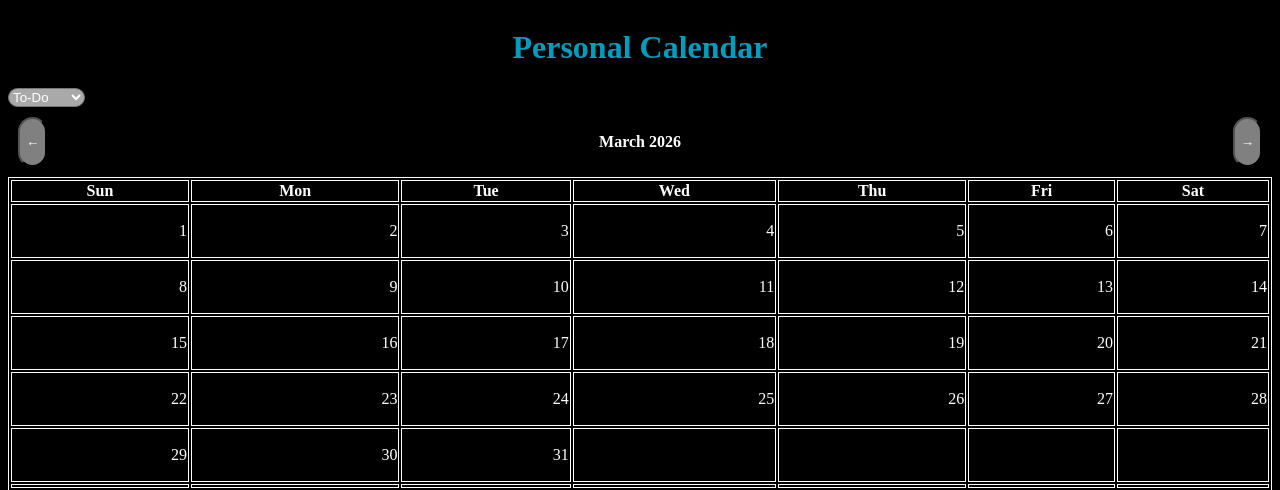
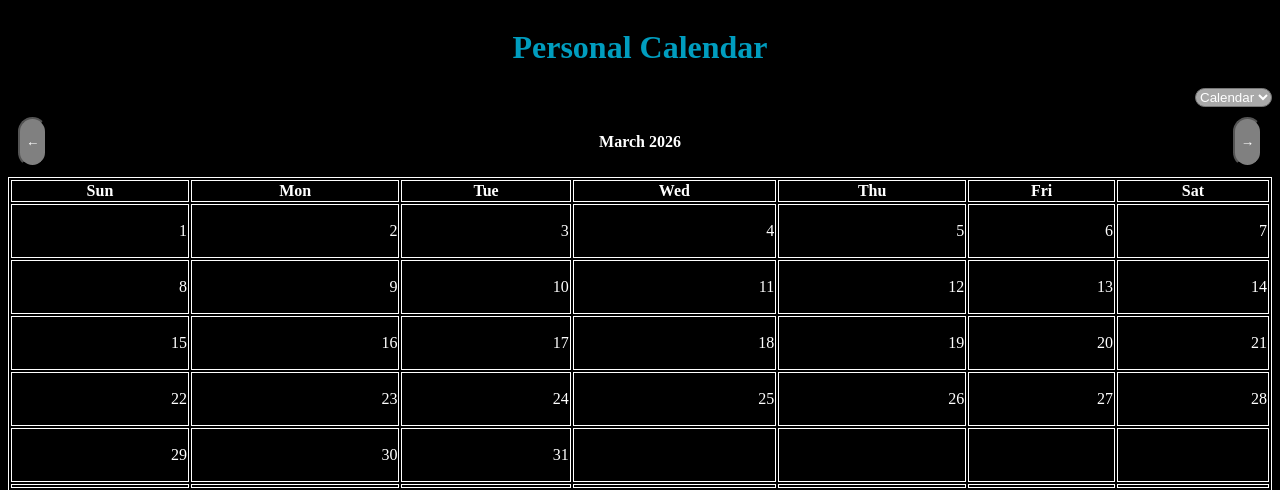
Before and after one commit to matthewhogan22/To_Do_Site, a Flask app: page /calendar in a window 1280 px wide. Shown: the top 490 px of the page. Run offline with Flask 3, Linux system fonts and the light colour scheme.

Commit message:
Bug fixes page navigation

```diff
--- a/backend/static/calendar.css
+++ b/backend/static/calendar.css
@@ -57,3 +57,8 @@ table, th, td {
     background-color: darkgray;
     border-radius: 15px;
 }
+
+.interact-buttons {
+    display: flex;
+    justify-content: flex-end;
+}
--- a/backend/templates/calendar.html
+++ b/backend/templates/calendar.html
@@ -15,8 +15,8 @@
     </div>
     <div class="interact-buttons">
         <select name="pages" id="pages" class="interact-dropdown">
+            <option value="/calendar">Calendar</option>
             <option value="/">To-Do</option>
-            <option value="/calendar">Calendar</option>
         </select>
     </div>
     <div class="calendar-header">
```
